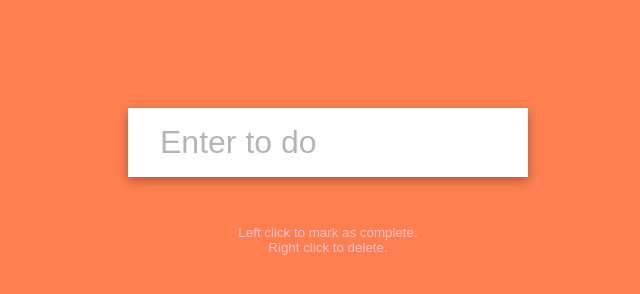
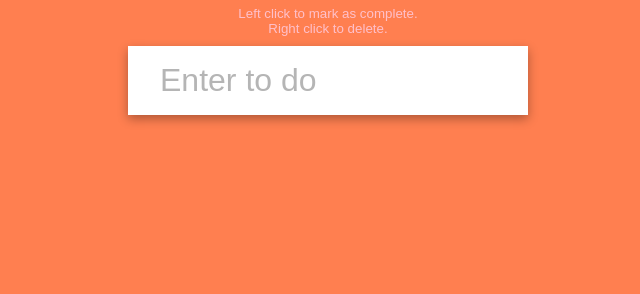
Before and after one commit to samxn/to-do-list, a plain HTML site: page index.html in a window 1280 px wide. Shown: the part 290-584 px from the top of the page, without its empty margins (312-952 px from the left). Drawn offline with Linux system fonts and the light colour scheme.

Commit message:
Updated style.css and small tag

```diff
--- a/index.html
+++ b/index.html
@@ -1,17 +1,19 @@
 <!DOCTYPE html>
 <html lang="en">
   <head>
-    <meta charset="UTF-8">
-    <meta http-equiv="X-UA-Compatible" content="IE=edge">
-    <meta name="viewport" content="width=device-width, initial-scale=1.0">
+    <meta charset="UTF-8" />
+    <meta http-equiv="X-UA-Compatible" content="IE=edge" />
+    <meta name="viewport" content="width=device-width, initial-scale=1.0" />
     <title>To do</title>
     <link rel="stylesheet" href="style.css" />
     <script src="script.js" defer></script>
   </head>
   <body>
     <h1>To do:</h1>
+    <small>Left click to mark as complete. <br />Right click to delete.</small>
     <form id="form">
-        <input type="text"
+      <input
+        type="text"
         id="input"
         class="input"
         placeholder="Enter to do"
@@ -19,6 +21,5 @@
       />
       <ul class="todos" id="todos"></ul>
     </form>
-    <small>Left click to mark as complete. <br />Right click to delete.</small>
   </body>
 </html>
--- a/style.css
+++ b/style.css
@@ -1,9 +1,9 @@
-@import url('https://fonts.googleapis.com/css2?family=Press+Start+2P&display=swap');
+@import url("https://fonts.googleapis.com/css2?family=Press+Start+2P&display=swap");
 
-*{
+* {
   box-sizing: border-box;
 }
-body{
+body {
   background-color: coral;
   display: flex;
   align-items: center;
@@ -12,29 +12,36 @@
   margin: 0;
   min-height: 100vh;
 }
-h1{
+h1 {
   color: pink;
   font-size: 10rem;
   text-align: center;
   opacity: 0.4;
+  margin-bottom: 5px;
 }
-form{
+small {
+  color: pink;
+  padding: 0 auto;
+  text-align: center;
+  margin-bottom: 10px;
+}
+form {
   box-shadow: 0 4px 10px rgba(0, 0, 0, 0.315);
   max-width: 100%;
   width: 400px;
 }
-.input{
+.input {
   border: none;
   color: coral;
   font-size: 2rem;
   padding: 1rem 2rem;
   display: block;
-    width: 100%
+  width: 100%;
 }
-.input::placeholder{
+.input::placeholder {
   color: #b5b5b5;
 }
-.todos{
+.todos {
   color: coral;
   background-color: white;
   padding: 0;
@@ -42,18 +49,13 @@
   margin: 0;
   list-style-type: none;
 }
-.todos li{
+.todos li {
   border-top: 1px solid #e5e5e5;
   cursor: pointer;
   font-size: 1.5rem;
   padding: 1rem, 2rem;
 }
-.todos li.completed{
+.todos li.completed {
   color: pink;
   text-decoration: line-through;
 }
-small{
-    color: pink;
-    margin-top: 3rem;
-    text-align: center;
-}
```
Lines whose indentation alone changed are shown as unchanged.
